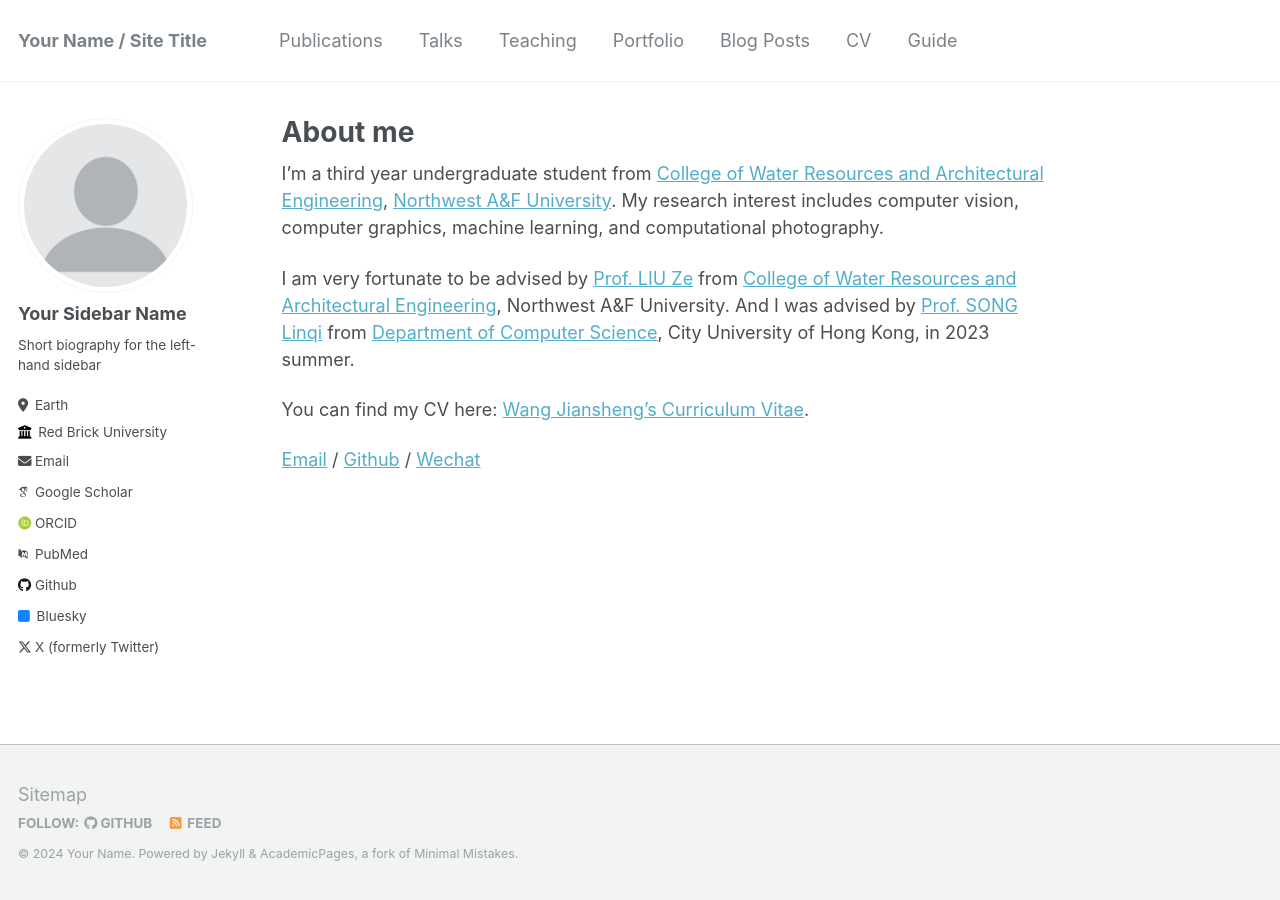
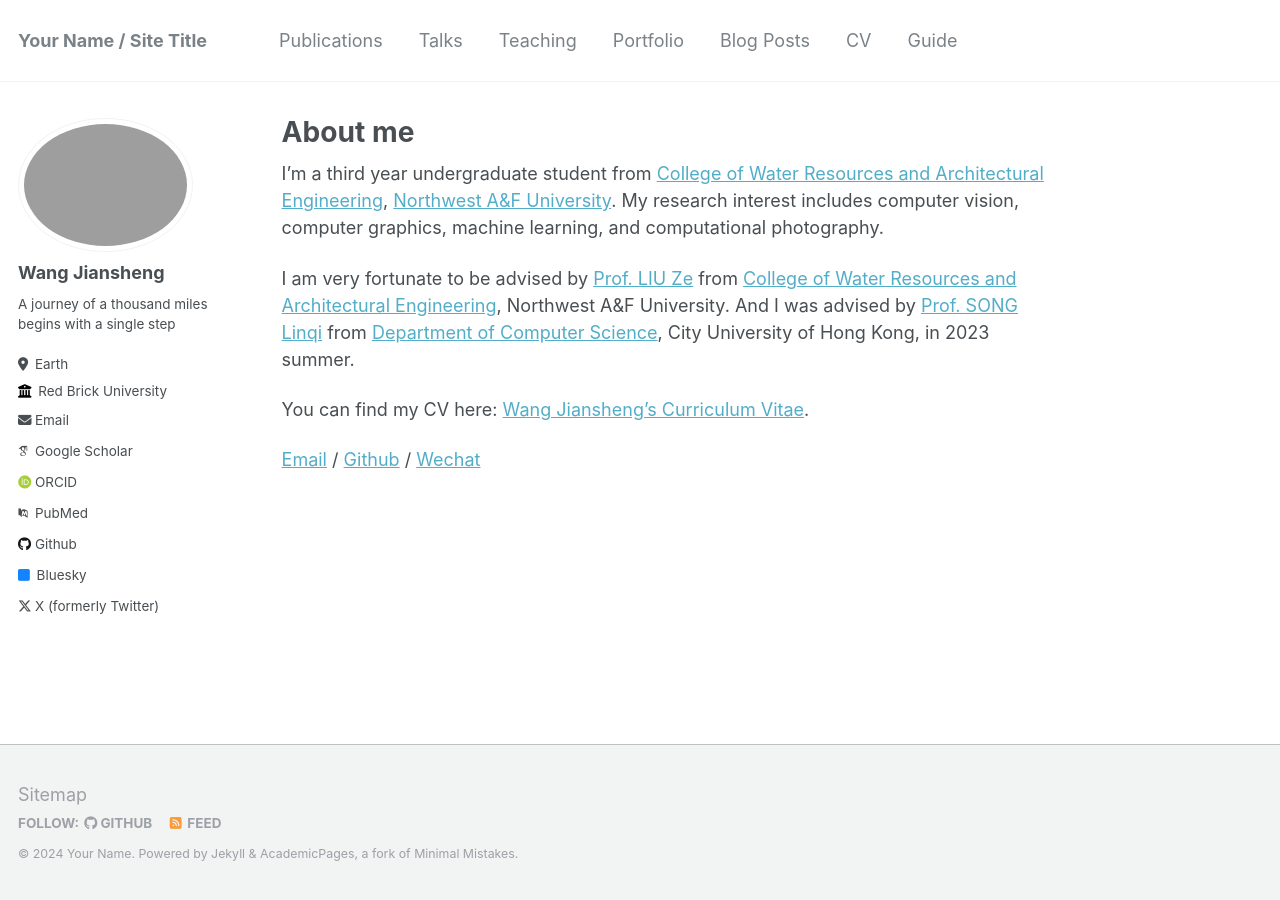
Before and after one commit to Servais-Ja/Jiansheng-Wang.github.io, a Jekyll site: the page built from _pages/about.md, in a window 1280 px wide. Built offline with Jekyll 4.4.1, drawn with Linux system fonts in a browser that asks for light colours; some web fonts are replaced.

Commit message:
Update _config.yml

```diff
--- a/_config.yml
+++ b/_config.yml
@@ -12,7 +12,7 @@ title                    : "Your Name / Site Title"
 title_separator          : "-"
 name                     : &name "Your Name"
 description              : &description "personal description"
-url                      : https://academicpages.github.io # the base hostname & protocol for your site e.g. "https://mmistakes.github.io"
+url                      : https://servais-ja.github.io/Jiansheng-Wang.github.io/
 baseurl                  : "" # the subpath of your site, e.g. "/blog"
 repository               : "academicpages/academicpages.github.io"
 
@@ -21,10 +21,10 @@ repository               : "academicpages/academicpages.github.io"
 #               Additional customization can be done by editing /_includes/author-profile.html
 author:
   # Biographic information
-  avatar           : "profile.png"
-  name             : "Your Sidebar Name"
+  avatar           : "photo.png"
+  name             : "Wang Jiansheng"
   pronouns         : # example: "she/her"
-  bio              : "Short biography for the left-hand sidebar"
+  bio              : "A journey of a thousand miles begins with a single step"
   location         : "Earth"
   employer         : "Red Brick University"
   uri              : # URL
```
